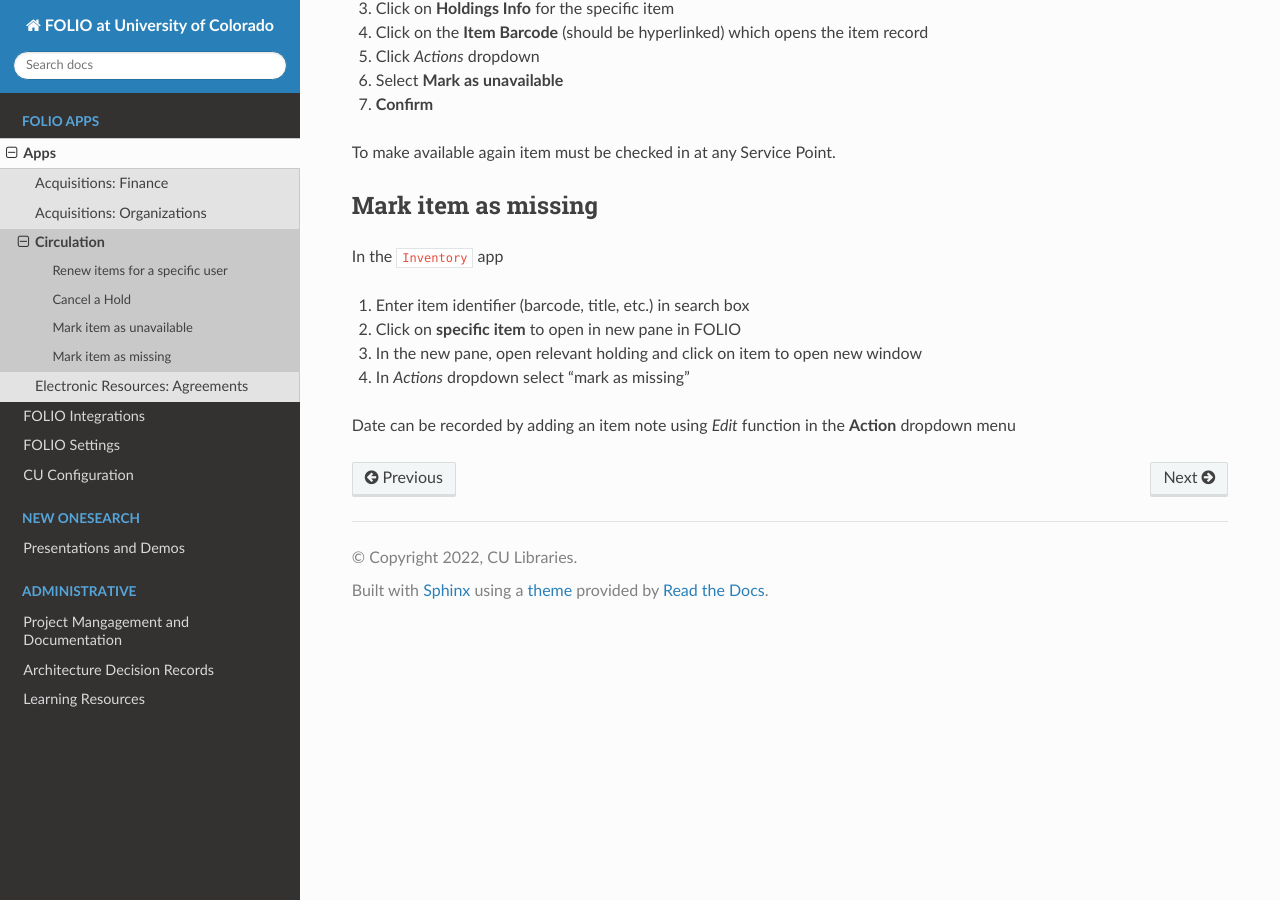
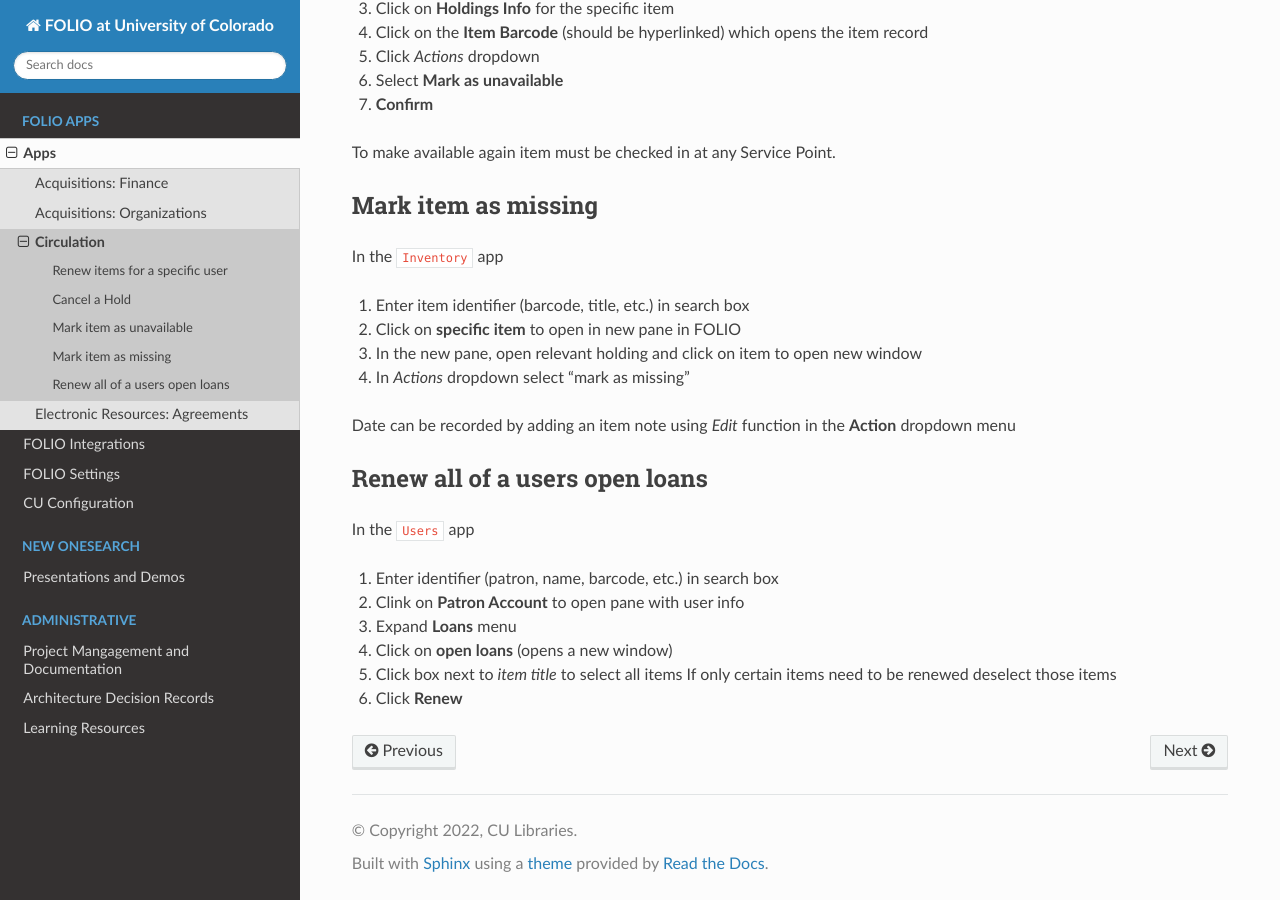
Before and after one commit to culibraries/folio, a Sphinx documentation site: the page built from docs/apps/circulation.md, in a window 1280 px wide and 900 px high, scrolled down 934 px. Built offline with Sphinx 7.4.7 and the Read the Docs theme 2.0.0, drawn with Linux system fonts in a browser that asks for light colours.

Commit message:
issue/202
updates document with instructions to renew all items.

```diff
--- a/docs/apps/circulation.md
+++ b/docs/apps/circulation.md
@@ -48,3 +48,15 @@
 1. In *Actions* dropdown select "mark as missing"
 
 Date can be recorded by adding an item note using *Edit* function in the **Action** dropdown menu
+
+## Renew all of a users open loans
+
+In the `Users` app
+
+1. Enter identifier (patron, name, barcode, etc.) in search box
+1. Clink on **Patron Account** to open pane with user info
+1. Expand **Loans** menu
+1. Click on **open loans** (opens a new window)
+1. Click box next to *item title* to select all items
+If only certain items need to be renewed deselect those items
+1. Click **Renew**
```
